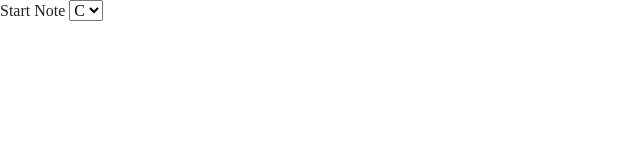
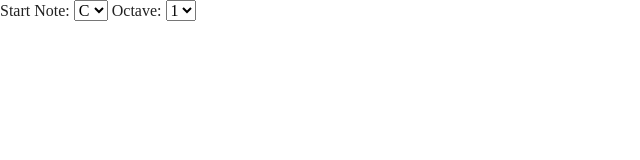
Before and after one commit to hedgeh0gpie/javascript-chord-player, a plain HTML site: page index.html in a window 1280 px wide. Shown: the whole page, without its empty margins (0-640 px from the left). Drawn offline with Linux system fonts and the light colour scheme.

Commit message:
Add select for chord octaves

```diff
--- a/index.html
+++ b/index.html
@@ -21,7 +21,7 @@
 
 <body>
 <div class="controls">
-    <label for="start-note">Start Note</label>
+  <label for="start-note">Start Note: </label>
   <select name="start-note" id="start-note">
     <option value="">C</option>
     <option value="">D</option>
@@ -31,6 +31,12 @@
     <option value="">A</option>
     <option value="">B</option>
   </select>
+  <label for="octave">Octave: </label>
+  <select name="octave" id="octave">
+    <option value="">1</option>
+    <option value="">2</option>
+    <option value="">3</option>
+  </select>
 </div>
 
 
```
Lines whose indentation alone changed are shown as unchanged.
